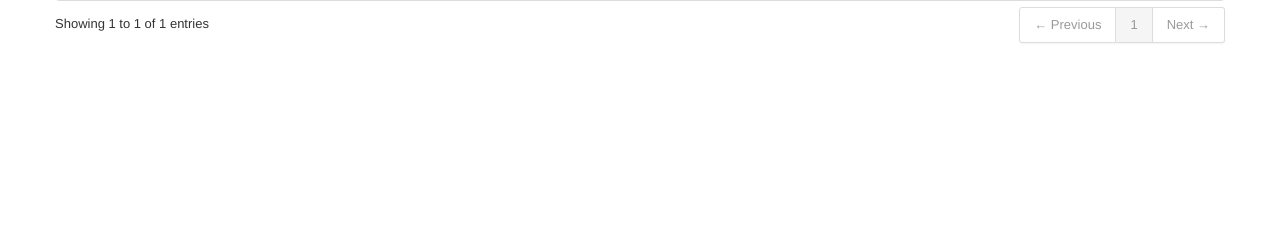
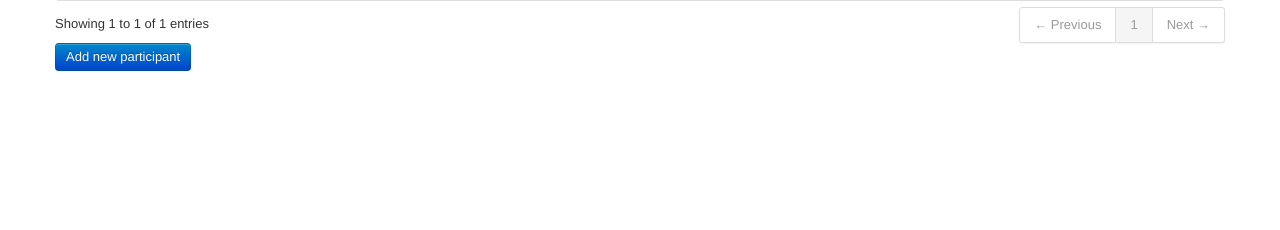
Before and after one commit to dincamihai/cites-meetings, a Flask app: template templates/meeting_registration.html in a window 1280 px wide. Shown: the part 287-517 px from the top of the page. Run offline with Flask 2, Linux system fonts and the light colour scheme; the template is opened without the code that fills it: most values are stand-ins (such as "Sample title", 1, 10 or a date in 2020); parts of the project's set-up code (start-up, migrations or seed data) failed here and were passed over; some libraries are stand-ins or nearby versions.

Commit message:
link to add participant

```diff
--- a/templates/meeting_registration.html
+++ b/templates/meeting_registration.html
@@ -55,6 +55,9 @@
 
 </table>
 
+<a class="btn btn-primary" href="{{ url_for('webpages.edit') }}">Add new participant</a>
+
+
 {% endblock tab_content %}
 
 {% block scripts %}
```
